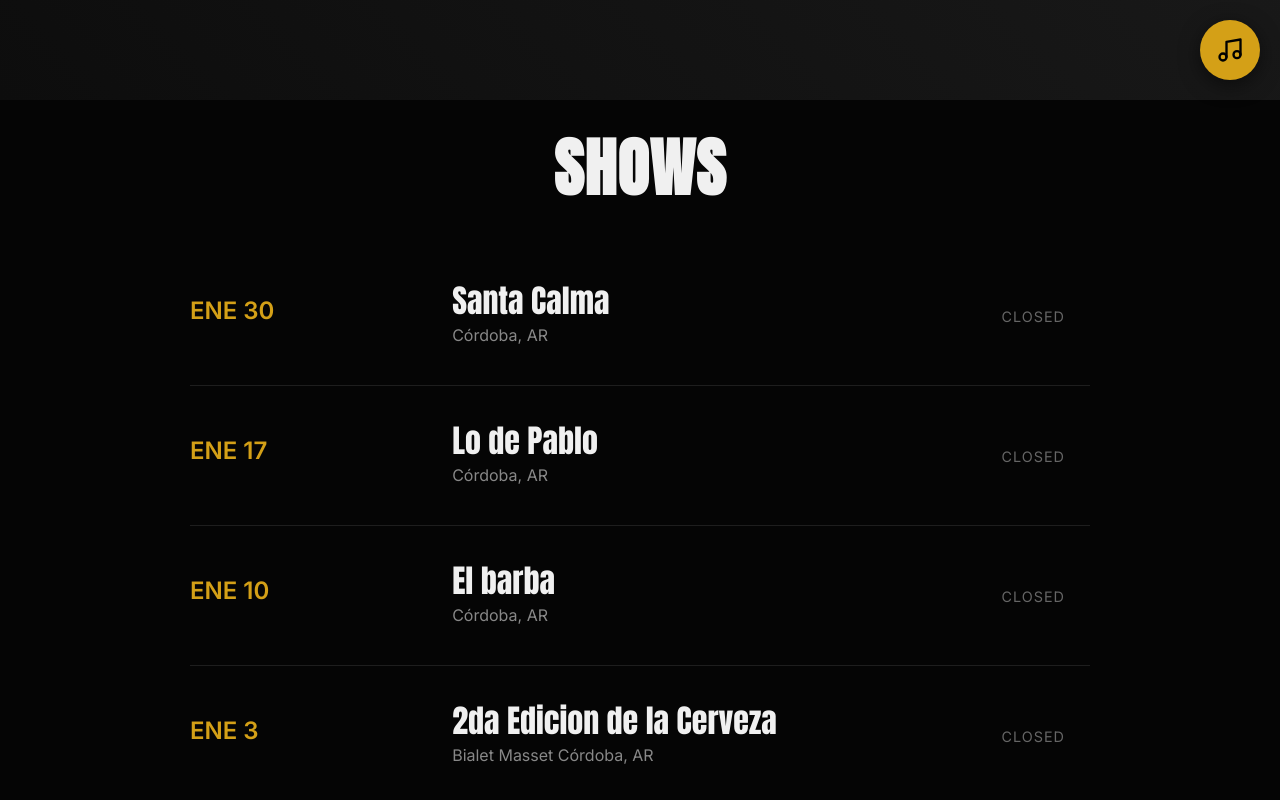
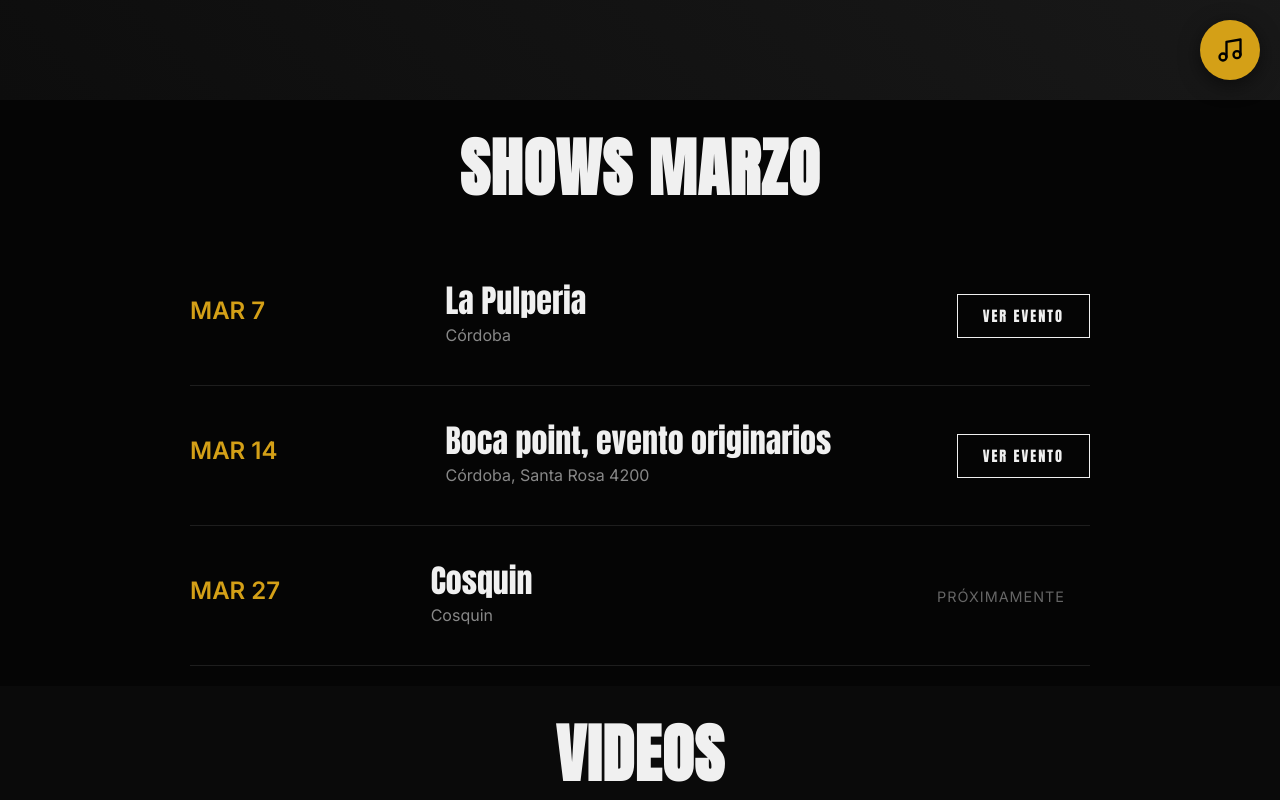
Before and after one commit to krmusicarg-arch/docta, a React (Vite) app: page / in a window 1280 px wide. Shown: the part 700-1500 px from the top of the page. Built offline with nearby package versions, Linux system fonts and the light colour scheme.

Commit message:
mes marzo

```diff
--- a/src/components/Tour.jsx
+++ b/src/components/Tour.jsx
@@ -2,16 +2,15 @@ import React from 'react';
 
 const Tour = () => {
   const dates = [
-    { date: 'ENE 30', venue: 'Santa Calma', city: 'Córdoba, AR', link: '' },
-    { date: 'ENE 17', venue: 'Lo de Pablo', city: 'Córdoba, AR', link: '' },
-    { date: 'ENE 10', venue: 'El barba', city: 'Córdoba, AR', link: '' },
-    { date: 'ENE 3', venue: '2da Edicion de la Cerveza', city: 'Bialet Masset Córdoba, AR', link: '' },
+    { date: 'MAR 7', venue: 'La Pulperia', city: 'Córdoba', link: 'https://www.instagram.com/lapulperiavcp/' },
+    { date: 'MAR 14', venue: 'Boca point, evento originarios', city: 'Córdoba, Santa Rosa 4200', link: 'https://www.instagram.com/originarios_band_of_brothers/' },
+    { date: 'MAR 27', venue: 'Cosquin', city: 'Cosquin', link: '' },
   ];
 
   return (
     <section id="tour" style={{ padding: '20px 0', backgroundColor: '#050505' }}>
       <div className="container">
-        <h2 style={{ fontSize: '4rem', marginBottom: '30px', textAlign: 'center' }}>Shows</h2>
+        <h2 style={{ fontSize: '4rem', marginBottom: '30px', textAlign: 'center' }}>Shows Marzo</h2>
 
         <div className="tour-list" style={{ maxWidth: '900px', margin: '0 auto' }}>
           {dates.map((item, index) => (
@@ -38,11 +37,11 @@ const Tour = () => {
               <div style={{ flex: '0 0 auto' }}>
                 {item.link ? (
                   <a href={item.link} className="btn" style={{ fontSize: '0.9rem', padding: '10px 25px' }}>
-                    Tickets
+                    Ver evento
                   </a>
                 ) : (
                   <span style={{ fontSize: '0.9rem', padding: '10px 25px', color: '#666', textTransform: 'uppercase', letterSpacing: '1px' }}>
-                    Closed
+                    Próximamente
                   </span>
                 )}
               </div>
```
